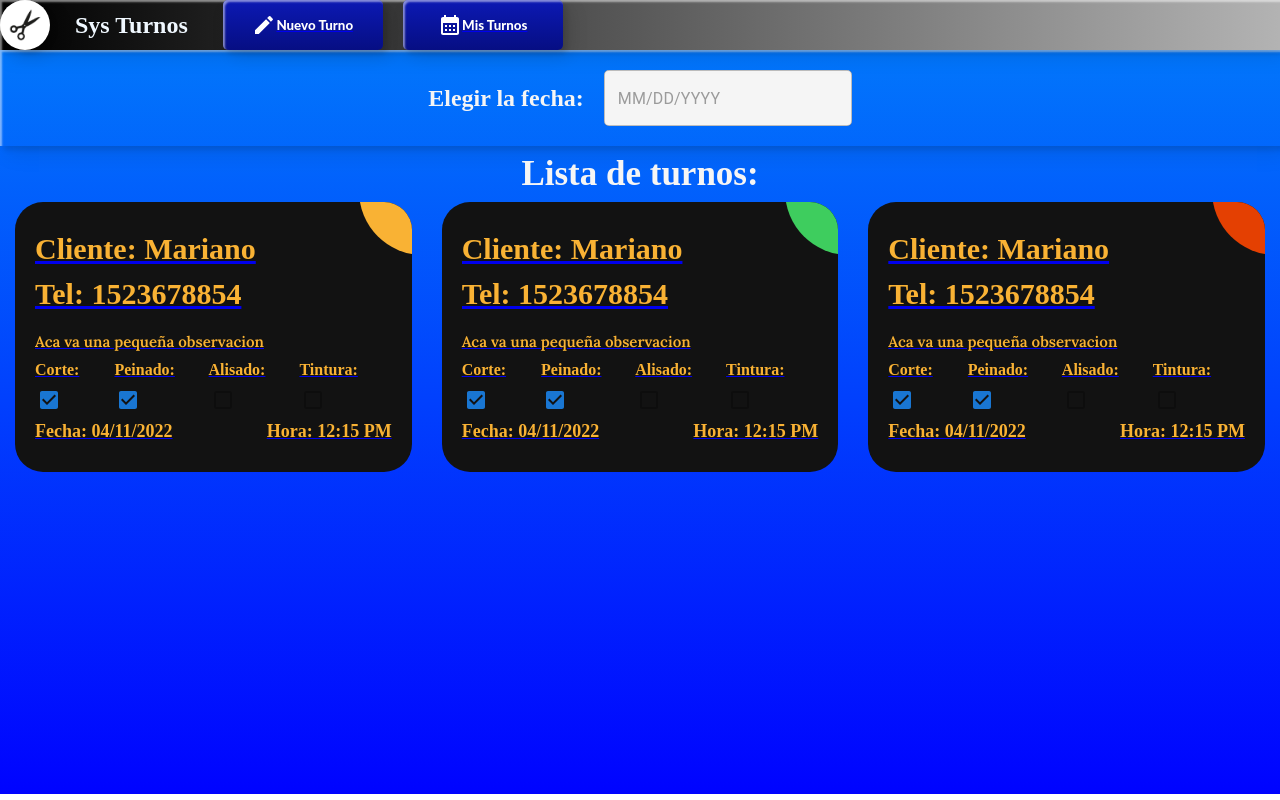
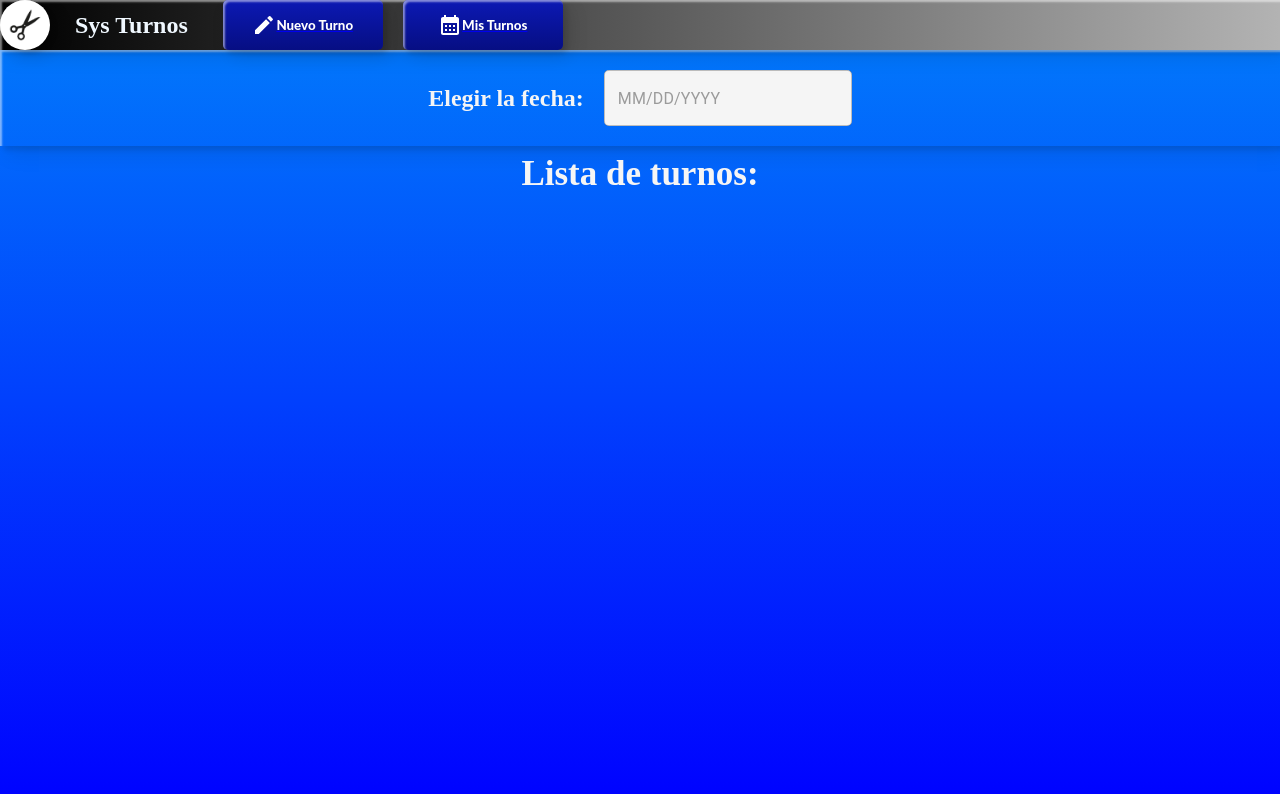
Before and after one commit to marianos1988/sys-turnos, a React (Vite) app: page / in a window 1280 px wide. Built offline with nearby package versions, Linux system fonts and the light colour scheme.

Commit message:
Armado de Mis Turnos con fecha y hora

```diff
--- a/package.json
+++ b/package.json
@@ -18,7 +18,8 @@
     "dayjs": "^1.11.9",
     "react": "^18.2.0",
     "react-dom": "^18.2.0",
-    "react-router-dom": "^6.14.2"
+    "react-router-dom": "^6.14.2",
+    "uuid": "^9.0.0"
   },
   "devDependencies": {
     "@types/react": "^18.2.15",
--- a/src/components/CardTurnos.jsx
+++ b/src/components/CardTurnos.jsx
@@ -1,21 +1,20 @@
-import { pink } from '@mui/material/colors';
 import React from 'react'
 import "../styles/CardTurnos.css";
 import { Checkbox } from '@mui/material'
 
-export const CardTurnos = () => {
+export const CardTurnos = ({ nombreCliente, telefono, fecha, hora, corte, alisado, peinado, tintura, observacion }) => {
   return (
     <>
       <div className="ag-courses_item">
         <a href="#" className="ag-courses-item_link">
           <div className="ag-courses-item_bg">1</div>
           <div className="ag-courses-item_title">
-            Cliente: Mariano
+            Cliente: {nombreCliente}
           </div>
           <div className="ag-courses-item_title">
-            Tel: 1523678854
+            Tel: {telefono}
           </div>
-          <div className='observacion-box'>Aca va una pequeña observacion</div>
+          <div className='observacion-box'>{observacion}</div>
           <div className='group-checkbox-mis-turnos'>
             <div className='checkbox-mis-turnos'>
               <h4>Corte: </h4>
@@ -36,7 +35,7 @@ export const CardTurnos = () => {
                 name='peinado'
                 value="Peinado"
                 checked={true}
-                disabled={false}
+
 
               />
             </div>
@@ -48,7 +47,7 @@ export const CardTurnos = () => {
                 name='alisado'
                 value="Alisado"
                 checked={false}
-                disabled={true}
+
               />
             </div>
             <div className='checkbox-mis-turnos'>
@@ -59,16 +58,16 @@ export const CardTurnos = () => {
                 name='tintura'
                 value="Tintura"
                 checked={false}
-                disabled={true}
+
               />
             </div>
           </div>
           <div className="ag-courses-item_date-box">
             <span className="ag-courses-item_date">
-              Fecha: 04/11/2022
+              Fecha: {fecha}
             </span>
             <span className="ag-courses-item_date">
-              Hora: 12:15 PM
+              Hora: {hora}
             </span>
           </div>
         </a>
--- a/src/components/DatePickerComponent.jsx
+++ b/src/components/DatePickerComponent.jsx
@@ -1,18 +1,18 @@
 import { DatePicker, LocalizationProvider } from '@mui/x-date-pickers';
 import { AdapterDayjs } from '@mui/x-date-pickers/AdapterDayjs'
-import { useDatePickerComponent } from '../hooks/useDatePickerComponent';
+
 
 
 export const DatePickerComponent = ({ handleValue }) => {
 
-  const { handleOnChange } = useDatePickerComponent();
+
 
   return (
     <>
       <LocalizationProvider dateAdapter={AdapterDayjs}>
         <DatePicker
           onChange={(newValue)=>{
-            handleValue(handleOnChange(newValue));
+            handleValue(newValue);
           }}
         />
       </LocalizationProvider>
--- a/src/components/TimePickerComponent.jsx
+++ b/src/components/TimePickerComponent.jsx
@@ -2,18 +2,16 @@ import { TimePicker } from '@mui/x-date-pickers'
 import { LocalizationProvider } from '@mui/x-date-pickers';
 import { AdapterDayjs } from '@mui/x-date-pickers/AdapterDayjs';
 import React from 'react'
-import { useTimePickerComponent } from '../hooks/useTimePickerComponent';
+
 
 export const TimePickerComponent = ({ handleValue }) => {
-
-  const {valor, handleOnChange} = useTimePickerComponent()
 
   return (
     <>
       <LocalizationProvider dateAdapter={AdapterDayjs}>
         <TimePicker
           onChange={(newValue) => {
-            handleValue(handleOnChange(newValue))
+            handleValue(newValue)
           }}
         />
       </LocalizationProvider>
--- a/src/context/NuevoTurnoProvider.jsx
+++ b/src/context/NuevoTurnoProvider.jsx
@@ -7,7 +7,7 @@ export const NuevoTurnoProvider = ({ children }) => {
 
   const handleSetListaTurnos = (nuevoTurno) => {
 
-    setListaTurnos([nuevoTurno, ...listaTurnos])
+    setListaTurnos([...listaTurnos, nuevoTurno])
 
   }
 
--- a/src/hooks/useDatePickerComponent.js
+++ /dev/null
@@ -1,18 +0,0 @@
-import {  useState } from 'react'
-
-export const useDatePickerComponent = () => {
-
-
-    const handleOnChange = (newDate) => {
-      const { $d } = newDate;
-      return $d
-
-    }
-
-  return {
-
-    handleOnChange,
-
-
-  }
-}
--- a/src/hooks/useForm.js
+++ b/src/hooks/useForm.js
@@ -4,6 +4,7 @@ import { useState } from 'react';
 export const useForm = ( initialForm ) => {
 
   const [formState, setFormState] = useState(initialForm);
+
 
 
   const onTimePicker = (hora) => {
@@ -33,12 +34,17 @@ export const useForm = ( initialForm ) => {
 
   }
 
+  const onCheckboxChange = (checked) => {
+
+  }
+
   //Destructura el formState para exportar directacd femente
   return {
     formState,
     onInputChange,
     onDatePicker,
-    onTimePicker
+    onTimePicker,
+    onCheckboxChange
 
   }
 }
--- /dev/null
+++ b/src/hooks/useMisTurnos.js
@@ -0,0 +1,28 @@
+
+export const useMisTurnos = () => {
+
+  const agregarCero = (num) => {
+    if(num < 10) {
+      return `0${num}`
+    }
+    return num;
+  }
+
+  const mostrarFecha = (fecha) => {
+    const { $D, $M, $y } = fecha
+    const fechaFinal = `${agregarCero($D)}-${agregarCero($M+1)}-${$y}`;
+    return fechaFinal;
+
+  }
+
+  const mostrarHora = (hora) => {
+    const {$H, $m} = hora;
+    const horaFinal = `${agregarCero($H)}:${agregarCero($m)}hs`;
+    return horaFinal;
+  }
+
+  return {
+    mostrarFecha,
+    mostrarHora
+  }
+}
--- a/src/hooks/useTimePickerComponent.js
+++ /dev/null
@@ -1,14 +0,0 @@
-import { useState } from 'react'
-
-export const useTimePickerComponent = () => {
-
-
-  const handleOnChange = (newTime) => {
-      const { $d } = newTime;
-      return $d
-  }
-  return {
-    handleOnChange,
-
-}
-  }
--- a/src/routes/MisTurnos.jsx
+++ b/src/routes/MisTurnos.jsx
@@ -3,13 +3,15 @@ import { useState } from 'react';
 import { NuevoTurnoContext } from '../context/NuevoTurnoContext'
 import { DatePickerComponent } from '../components/DatePickerComponent';
 import { CardTurnos } from '../components/CardTurnos';
+import {v4 as uuidv4} from "uuid";
 import "../styles/MisTurnos.css";
+import { useMisTurnos } from '../hooks/useMisTurnos';
 
 export const MisTurnos = () => {
 
   const { listaTurnos } = useContext( NuevoTurnoContext );
-  console.log(listaTurnos);
 
+  const { mostrarFecha, mostrarHora } = useMisTurnos()
   const [valorFecha, setValorFecha] = useState("");
 
   return (
@@ -23,9 +25,19 @@ export const MisTurnos = () => {
         </form>
         <h2 className="titulo-lista-turnos">Lista de turnos: </h2>
         <div className='container-cards-turnos'>
-          <CardTurnos />
-          <CardTurnos />
-          <CardTurnos />
+          {
+            listaTurnos.map(turno => (
+              <CardTurnos
+                key={uuidv4(1)}
+                nombreCliente={turno.nombreCliente}
+                telefono={turno.telefono}
+                fecha={mostrarFecha(turno.fecha)}
+                hora={mostrarHora(turno.hora)}
+                observacion={turno.observacion}
+
+              />
+            ))
+          }
         </div>
       </div>
     </>
--- a/src/routes/NuevoTurno.jsx
+++ b/src/routes/NuevoTurno.jsx
@@ -22,7 +22,7 @@ export const NuevoTurno = () => {
     observacion: ""
 
   }
-  const { formState, onInputChange, onDatePicker, onTimePicker } = useForm(initialForm);
+  const { formState, onInputChange, onDatePicker, onTimePicker, onCheckboxChange } = useForm(initialForm);
   const { nombreCliente, telefono, fecha, hora, observacion } = formState;
 
   const guardarTurno = (e) => {
@@ -87,33 +87,30 @@ export const NuevoTurno = () => {
             <Checkbox
              color="success"
              className='checkbox-tipo-trabajo'
-             name='corte'
-             value="Corte"
-             onChange={onInputChange}
+             onChange={onCheckboxChange}
+             checked={false}
+
             />
             <h4>Peinado: </h4>
             <Checkbox
               color="success"
               className='checkbox-tipo-trabajo'
-              name='peinado'
-              value="Peinado"
-              onChange={onInputChange}
+              onChange={onCheckboxChange}
+              checked={false}
             />
             <h4>Alisado: </h4>
             <Checkbox
               color="success"
               className='checkbox-tipo-trabajo'
-              name='alisado'
-              value="Alisado"
-              onChange={onInputChange}
+              onChange={onCheckboxChange}
+              checked={false}
             />
             <h4>Tintura: </h4>
             <Checkbox
               color="success"
               className='checkbox-tipo-trabajo'
-              name='tintura'
-              value="Alisado"
-              onChange={onInputChange}
+              onChange={onCheckboxChange}
+              checked={false}
             />
           </div>
         </div>
```
Also changed, not shown: 1 other file (tests, documents, lock files or other folders).
